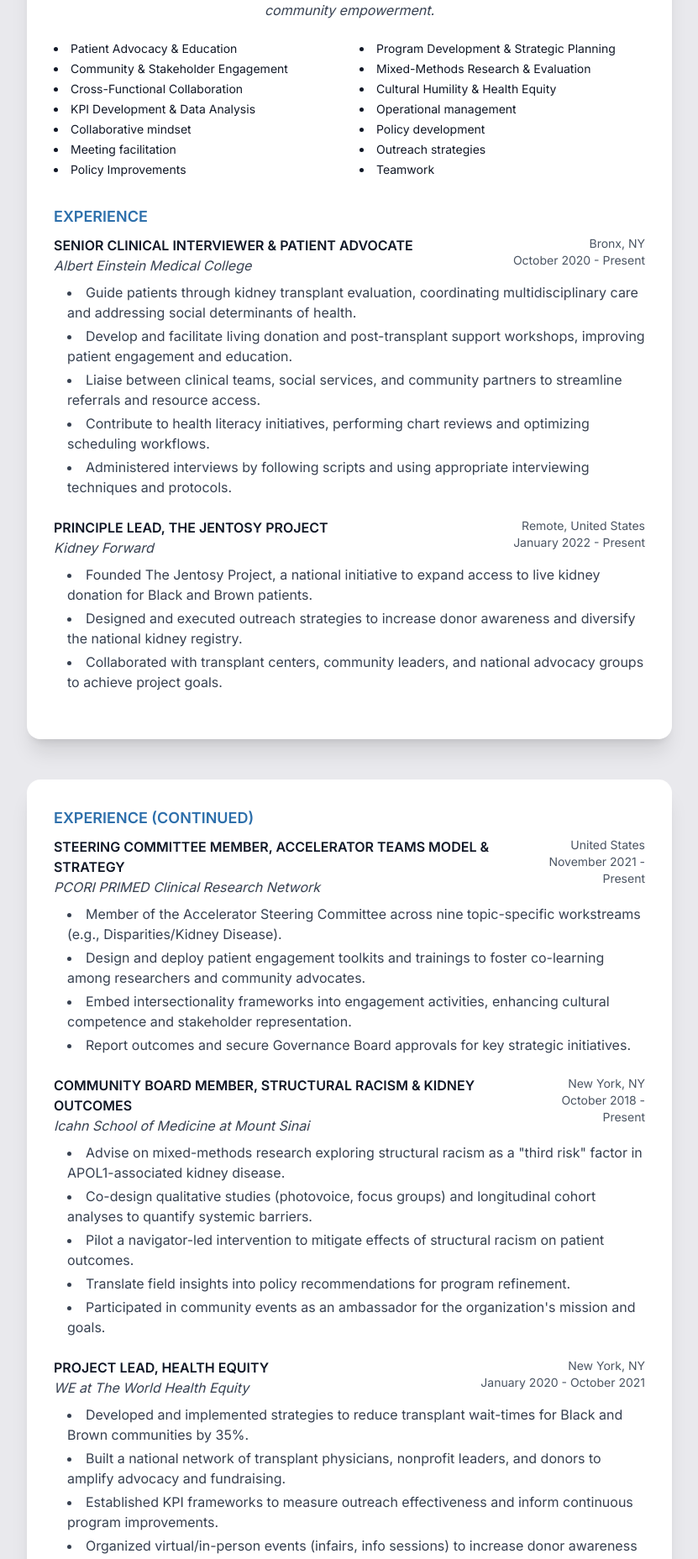
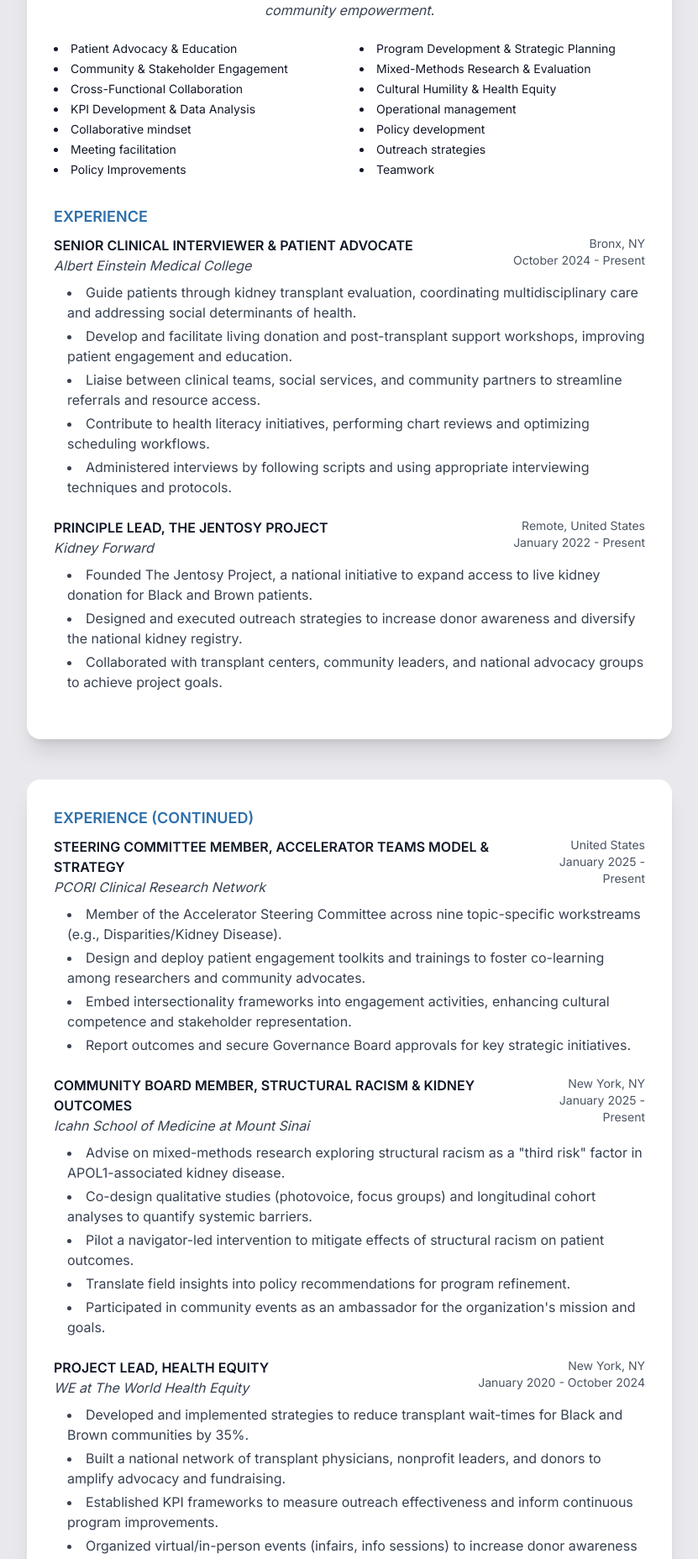
Before and after one commit to pitosanchez/robertpsanchez.com, a React (Vite) app: page / in a window 1280 px wide. Shown: the part 6723-8579 px from the top of the page at 84% size, without its empty margins (224-1055 px from the left). Built offline with nearby package versions, Linux system fonts and the light colour scheme; a web font is replaced by a local one.

Commit message:
changed and fixed dates on resume

```diff
--- a/src/components/HomePage.tsx
+++ b/src/components/HomePage.tsx
@@ -848,7 +848,7 @@ My goal is to inform, inspire, and ignite connection. I help audiences see the p
                 <div className="text-sm text-gray-600 sm:text-right mt-2 sm:mt-0">
                   Bronx, NY
                   <br />
-                  October 2020 - Present
+                  October 2024 - Present
                 </div>
               </div>
               <ul className="list-disc list-inside text-gray-700 ml-4 mt-2 space-y-1">
@@ -921,13 +921,13 @@ My goal is to inform, inspire, and ignite connection. I help audiences see the p
                   </span>
                   <br />
                   <span className="italic text-gray-700">
-                    PCORI PRIMED Clinical Research Network
+                    PCORI Clinical Research Network
                   </span>
                 </div>
                 <div className="text-sm text-gray-600 sm:text-right mt-2 sm:mt-0">
                   United States
                   <br />
-                  November 2021 - Present
+                  January 2025 - Present
                 </div>
               </div>
               <ul className="list-disc list-inside text-gray-700 ml-4 mt-2 space-y-1">
@@ -963,7 +963,7 @@ My goal is to inform, inspire, and ignite connection. I help audiences see the p
                 <div className="text-sm text-gray-600 sm:text-right mt-2 sm:mt-0">
                   New York, NY
                   <br />
-                  October 2018 - Present
+                  January 2025 - Present
                 </div>
               </div>
               <ul className="list-disc list-inside text-gray-700 ml-4 mt-2 space-y-1">
@@ -1003,7 +1003,7 @@ My goal is to inform, inspire, and ignite connection. I help audiences see the p
                 <div className="text-sm text-gray-600 sm:text-right mt-2 sm:mt-0">
                   New York, NY
                   <br />
-                  January 2020 - October 2021
+                  January 2020 - October 2024
                 </div>
               </div>
               <ul className="list-disc list-inside text-gray-700 ml-4 mt-2 space-y-1">
```
